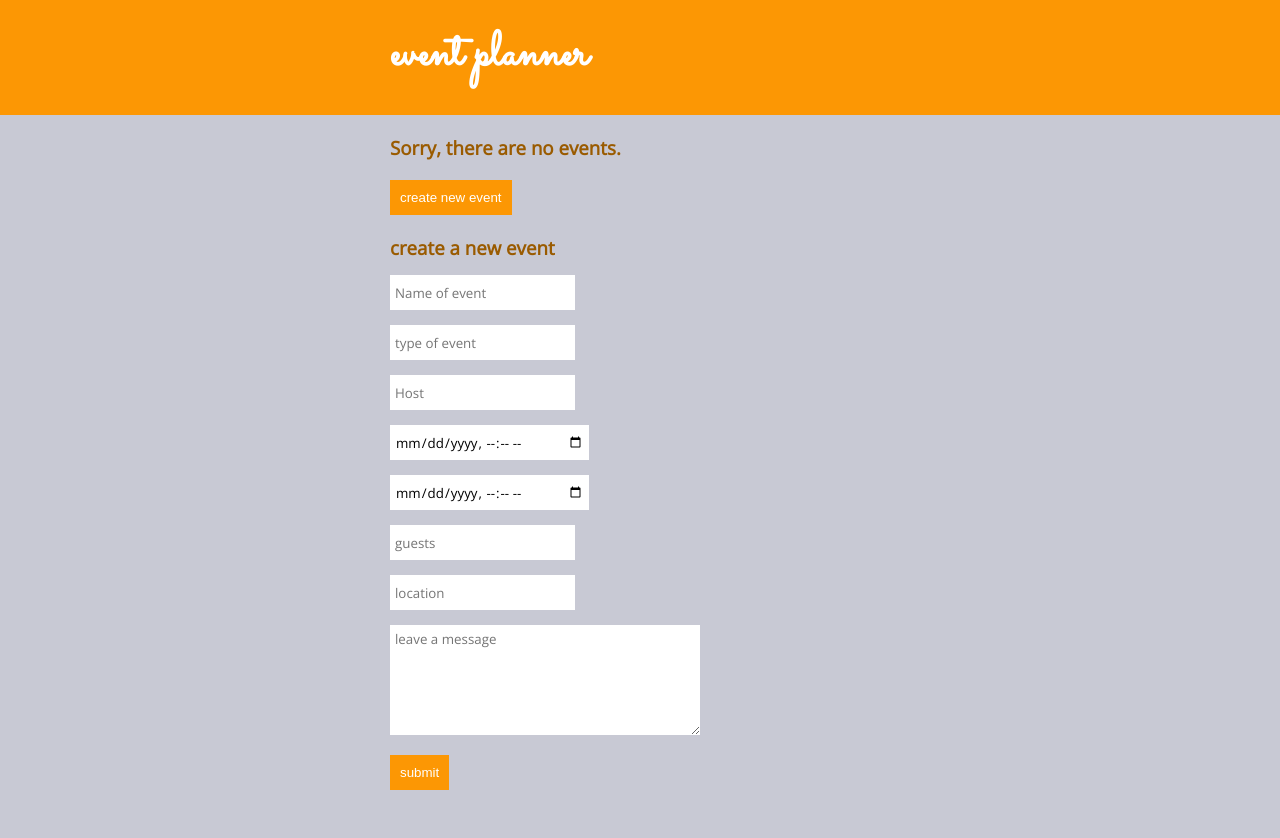
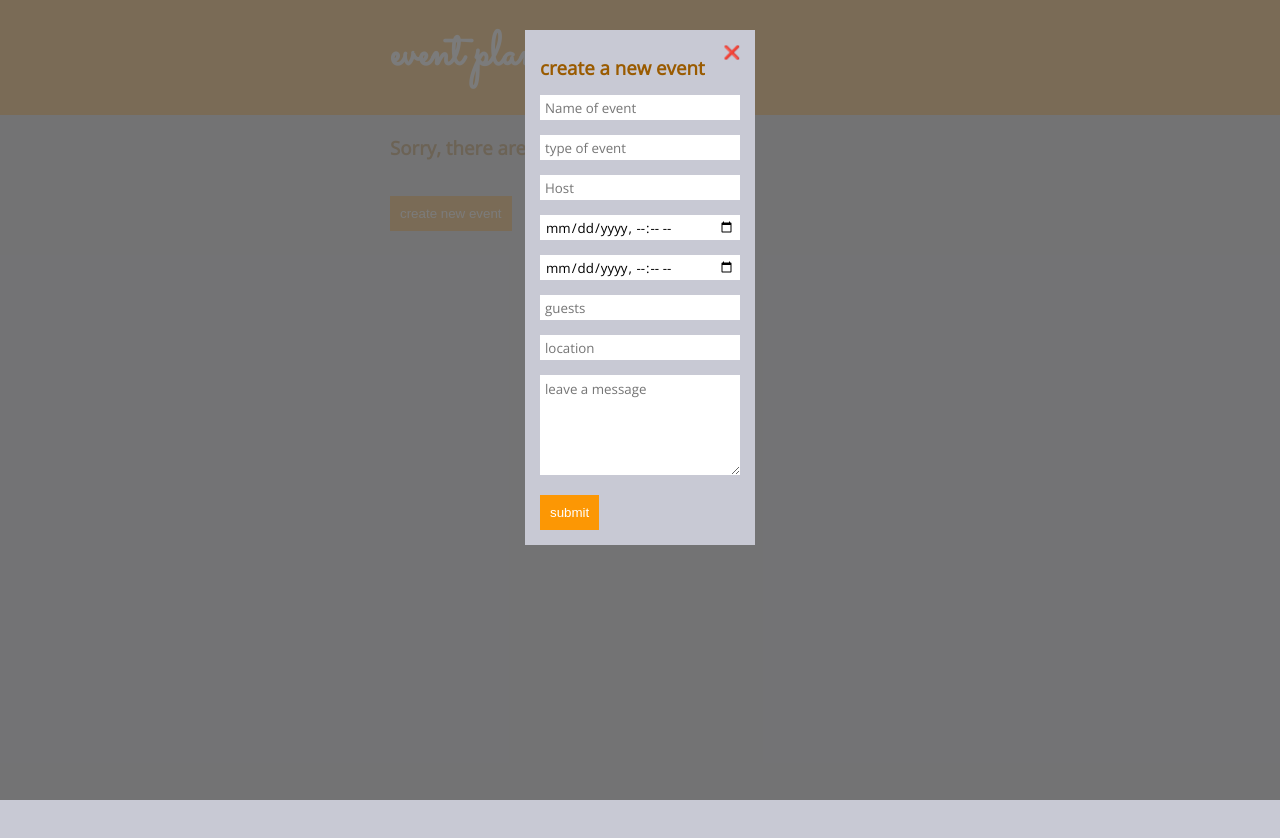
Before and after one commit to theoberta/event-planner, a website: page src/form.html in a window 1280 px wide. Both pictures are taken after a click on the button "create new event". Drawn offline with nearby package versions, Linux system fonts and the light colour scheme.

Commit message:
feat: improve display of create event form
form pops up on top of list, so no scroll is necessary

```diff
--- a/src/css/login.css
+++ b/src/css/login.css
@@ -90,14 +90,59 @@ button:hover {
 
 /*///////////////////////////////////////EVENT FORM///////////////////////////////////////////*/
 
+.wrapper {
+	height: 100%;
+}
+
+.create-event-bg {
+	background-color: rgba(100, 100, 100, 0.85);
+	width: 100%;
+	height: 100%;
+	position: absolute;
+	top: 0;
+}
+
+.create-event {
+	margin: 0 auto;
+	max-width: 200px;
+	padding: 0 15px 15px 15px;
+	background-color: #C8C9D4;
+	position: relative;
+	margin-top: 30px;
+}
+
+.closeBtn {
+	background-color: #C8C9D4;
+	color: #585858;
+	margin: 0;
+	position: absolute;
+	right: 0;
+	padding: 15px 15px 5px 5px;
+}
+
+.closeBtn:hover {
+	background-color:  #C8C9D4;
+	color: #FC9704;
+}
+
+.create-event h3 {
+	padding-top: 25px;
+}
+
+input {
+	width: 100%;
+	box-sizing:border-box;
+}
+
 textarea {
 	margin-top: 15px;
 	height: 100px;
-	width: 300px;
+	width: 100%;
 	display: block;
 	border: none;
 	padding: 5px;
 	font-family: 'Open Sans', sans-serif;
+	box-sizing: border-box;
 }
 
 /*/////////////////////////////////////////EVENT LIST////////////////////////////////////////////*/
@@ -110,6 +155,8 @@ ul {
 li {
 	min-height: 80px;
 	display: table;
+	width: 100%;
+	margin-bottom: 20px;
 }
 
 .date {
--- a/src/form.html
+++ b/src/form.html
@@ -19,18 +19,23 @@
             <h1>event planner</h1>
         </div>
     </header>
+    <div class="wrapper" ng-controller="DisplayEventsController as display">
         <div class="form-container">
             <div class="container">
-            <div class="eventlist" ng-controller="DisplayEventsController as display">
+                <div class="eventlist">
                     <h3>{{display.h3Content}}</h3>
-                <ul class="events" ng-repeat="event in display.events track by $index">
-                    <li class="event">
+                    <ul class="events">
+                        <li class="event" ng-repeat="event in display.events track by $index">
                             <div class="date">
-                            <time><div class="month-day">{{event.startDate | date:'MMM d'}}</div>{{event.startDate | date:'hh:mm a'}}</time><br>
+                                <time>
+                                    <div class="month-day">{{event.startDate | date:'MMM d'}}</div>{{event.startDate | date:'hh:mm a'}}</time>
+                                <br>
 
-                        </div><div class="event-info">
+                            </div>
+                            <div class="event-info">
                                 <h4>{{event.name}}</h4>
-                            <p class="event-type">{{event.type}}<span class="host">{{' hosted by ' + event.host}}</span></p>
+                                <p class="event-type">{{event.type}}<span class="host">{{' hosted by ' + event.host}}</span>
+                                </p>
                                 <div class="devider"></div>
                                 <p class="location"><span class="label">location: </span>{{event.location}}</p>
                                 <p class="time"><span class="label">date: </span>{{event.startDate | date:'short'}}{{" - "}}{{event.endDate | date:'short'}}</p>
@@ -39,13 +44,16 @@
                             </div>
                         </li>
                     </ul>
+                    <button ng-click="display.setBtnVisible()">create new event</button>
                 </div>
-            <div class="create-event" ng-controller="DisplayCreateController as create">
-	            <button ng-click="create.setVisible()">create new event</button>
-	            <div ng-show="create.visibility">
+            </div>
+            <!-- end container -->
+        </div>
+        <div class="create-event-bg" ng-show="display.btnVisibility">
+            <div class="create-event">
+            <button class="closeBtn" ng-click="display.setBtnVisible()">❌</button>
                 <h3>create a new event</h3>
-	                <form autocomplete="on" ng-controller="SubmitController as submit"
-	                ng-submit="submit.addEvent(); create.setVisible()">
+                <form autocomplete="on" ng-controller="SubmitController as submit" ng-submit="submit.addEvent(); display.setBtnVisible()">
                     <label for="name">Name:</label>
                     <input type="text" id="name" placeholder="Name of event" ng-model="submit.event.name" required autofocus></input>
 
@@ -81,8 +89,8 @@
                 </form>
             </div>
         </div>
-        </div><!-- end container -->
     </div>
+
 </body>
 
 </html>
--- a/src/js/app.js
+++ b/src/js/app.js
@@ -28,12 +28,10 @@ app.controller('LoginController', function() {
 app.controller('DisplayEventsController', function() {
 	this.events = events;
 	this.h3Content = h3Content;
-});
-
-app.controller('DisplayCreateController', function() {
-	this.visibility = false;
-	this.setVisible = function() {
-		this.visibility = !this.visibility;
+	this.btnVisibility = false;
+	this.setBtnVisible = function() {
+		this.btnVisibility = !this.btnVisibility;
+		window.scrollTo(0, 0);
 	};
 });
 
```
Lines whose indentation alone changed are shown as unchanged.
